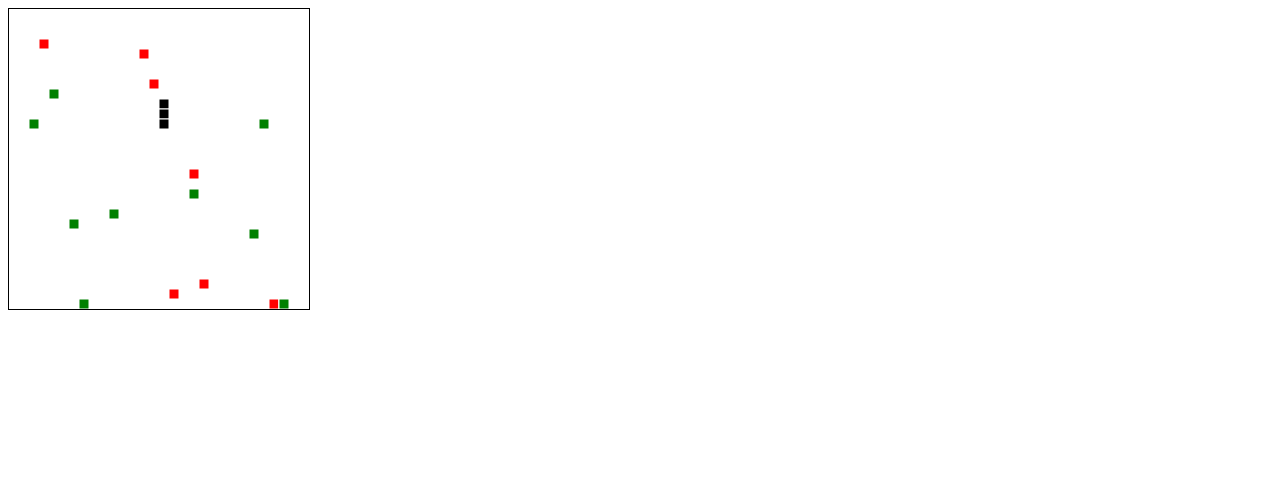
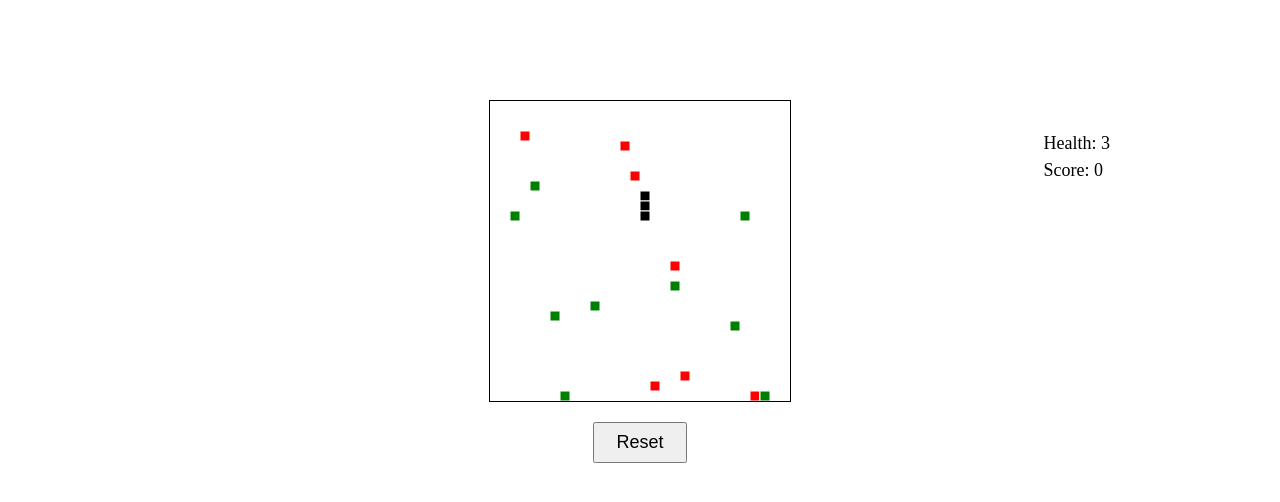
Before and after one commit to ProgrammingDojo/snake, a website with bundled scripts: page index.html in a window 1280 px wide. Built offline with nearby package versions, Linux system fonts and the light colour scheme.

Commit message:
Set game board

```diff
--- a/index.html
+++ b/index.html
@@ -3,14 +3,22 @@
     <head>
         <meta charset="UTF-8" />
         <meta name="viewport" content="width=device-width, initial-scale=1.0" />
+        <head>
+            <link rel="stylesheet" href="styles.css" />
+        </head>
         <title>Snake</title>
     </head>
     <body>
-    <canvas
-      id="canvas"
-      style="border: 1px solid black;"
-    >
-    </canvas>
+        <canvas id="canvas" style="border: 1px solid black"> </canvas>
+        <div class="dashboard">
+            <div class="dashboard__health">
+                Health: <span class="dashboard__health-number"></span>
+            </div>
+            <div class="dashboard__score">Score: <span class="dashboard__score-number"></span></div>
+        </div>
+        <div class="btn-group">
+            <button id="reset">Reset</button>
+        </div>
     </body>
     <script type="module" src="./dist/Main.js"></script>
 </html>
--- a/src/Game.ts
+++ b/src/Game.ts
@@ -30,10 +30,10 @@ export class Game {
      * @param x send the canvas width or height into this utility function
      * @returns a x or y axis value that is on grid
      */
-    getValidAxisNumber(x: number): number {
+    private getValidAxisNumber(maxLength: number): number {
         //TODO: Logic bug, should not allow the repeat usage of a same point
         const validAxisNumberList = [];
-        const maxBlockNumber = Math.floor(x / blockLength);
+        const maxBlockNumber = Math.floor(maxLength / blockLength);
         for (let i = 0; i < maxBlockNumber; i++) {
             validAxisNumberList.push(i * blockLength);
         }
@@ -41,7 +41,7 @@ export class Game {
         return validAxisNumberList[randomNumber];
     }
 
-    createObstacle() {
+    private createObstacle() {
         for (let i = 0; i < this.levelObstacleNumber; i++) {
             this.obstacles.push(
                 new Block(Category.OBSTACLE, {
@@ -52,7 +52,7 @@ export class Game {
         }
     }
 
-    createFoods() {
+    private createFoods() {
         for (let i = 0; i < this.levelHealthNumber; i++) {
             this.foods.push(
                 new Block(Category.FOOD, {
@@ -63,13 +63,24 @@ export class Game {
         }
     }
 
-    drawObstaclesAndFoods() {
+    private drawObstaclesAndFoods() {
         for (const obstacle of this.obstacles) {
             obstacle.drawBlockOnCanvas();
         }
         for (const health of this.foods) {
             health.drawBlockOnCanvas();
         }
+    }
+
+    public isGameover(): boolean {
+        if (snake.healthPoint <= 0) {
+            return true;
+        }
+        return false;
+    }
+
+    public setGameStatus(): [number, number] {
+        return [snake.healthPoint, snake.score];
     }
 
     public init() {
--- a/src/Snake.ts
+++ b/src/Snake.ts
@@ -17,15 +17,14 @@ export enum Direction {
 export class Snake {
     private direction: Direction;
     private snake: Block[] = [];
-    private healthPoint = 3;
-    constructor() {
+    constructor(public healthPoint = 3, public score = 0) {
         this.initSnake();
         // Bind the directionHandler method to this instance
         this.directionHandler = this.directionHandler.bind(this);
     }
     /**
-     * @effect: initiate this.snake
-     * @effect: initiate this.direction
+     * @effects: initiate this.snake
+     * @effects: initiate this.direction
      */
     private initSnake(): void {
         this.snake = [];
@@ -40,6 +39,9 @@ export class Snake {
         }
     }
 
+    /**
+     * @effects listen for keydown event
+     */
     public registerDirectionHandler(): void {
         window.addEventListener("keydown", this.directionHandler);
     }
@@ -112,7 +114,7 @@ export class Snake {
 
     /**
      * @param direction the direction snake move
-     * @effect add a new head based on direction to this.snake
+     * @effects add a new head based on direction to this.snake
      */
     private moveSnakeHead(direction: Direction): void {
         const head = this.snake[0];
@@ -185,6 +187,14 @@ export class Snake {
         return true;
     }
 
+    /**
+     * @param {Block[]} obstacles - as description
+     * @param {Block[]} foods - as description
+     * @effects obstacles: remove obstacle if hit
+     * @effects this.healthPoint: reduce healthPoint if hit
+     * @effects foods: reduce food if hit
+     * @effects this.snake: it may add a snake head if food is hit
+     */
     public checkObstacleOrHealth(obstacles: Block[], foods: Block[]): void {
         const head = this.snake[0];
         const headLocation = head.axies;
@@ -192,7 +202,7 @@ export class Snake {
             if (this.isEqualAxies(obstacle.axies, headLocation)) {
                 //TODO: maybe a fragile part, iterate while modify same array
                 obstacles.splice(index, 1);
-                this.healthPoint -= 1;
+                this.healthPoint--;
                 this.initSnake();
                 return;
             }
@@ -201,6 +211,7 @@ export class Snake {
             if (this.isEqualAxies(food.axies, headLocation)) {
                 foods.splice(index, 1);
                 this.moveSnakeHead(this.direction);
+                this.score++;
                 return;
             }
         });
@@ -222,7 +233,7 @@ export class Snake {
     }
 
     /**
-     * @effect this.snake will add a new head to its direction and delete its tail, then the snake will be drawn
+     * @effects this.snake will add a new head to its direction and delete its tail, then the snake will be drawn
      */
     public init(): void {
         this.moveSnakeHead(this.direction);
--- a/src/main.ts
+++ b/src/main.ts
@@ -1,19 +1,55 @@
 import { Game } from "./Game.js";
 import { canvas } from "./Canvas.js";
 class Main {
+    healthNumber = 0;
+    scoreNumber = 0;
+
     public main() {
         const game = new Game();
+        const canvasContext = canvas.canvasContext;
+
         setInterval(() => {
-            canvas.canvasContext.clearRect(
+            if (game.isGameover()) {
+                canvasContext.font = "bold 28px black serif";
+                canvasContext.fillText(
+                    "GAME OVER",
+                    canvas.canvasWidth / 2 - 100,
+                    canvas.canvasHeight / 2
+                );
+                return;
+            }
+            canvasContext.clearRect(
                 0,
                 0,
                 canvas.canvasWidth,
                 canvas.canvasHeight
             );
             game.init();
+            [this.healthNumber, this.scoreNumber] = game.setGameStatus();
+            const health =
+                (document.getElementsByClassName(
+                    "dashboard__health-number"
+                )[0] as HTMLElement) || null;
+            health.innerText = String(this.healthNumber);
+            const score =
+                (document.getElementsByClassName(
+                    "dashboard__score-number"
+                )[0] as HTMLElement) || null;
+            score.innerText = String(this.scoreNumber);
         }, 200);
     }
 }
 
-const app = new Main();
-app.main();
+function init() {
+    const app = new Main();
+    app.main();
+}
+init();
+
+const reset = (document.getElementById("reset") as HTMLButtonElement) || null;
+
+if (reset) {
+    reset.addEventListener("click", () => {
+        init();
+    });
+}
--- /dev/null
+++ b/styles.css
@@ -0,0 +1,25 @@
+#canvas{
+    display: block;
+    margin: 0 auto;
+    margin-top: 100px;
+}
+
+.btn-group{
+    display: flex;
+    justify-content: center;
+    margin-top: 20px;
+}
+
+#reset{
+    padding: 8px 21px 8px 21px;
+    font-size: 18px;
+    cursor: pointer;
+}
+
+.dashboard{
+    position: absolute;
+    top: 130px;
+    right: 170px;
+    font-size: 18px;
+    line-height: 1.5em;
+}
```
Lines whose indentation alone changed are shown as unchanged.
